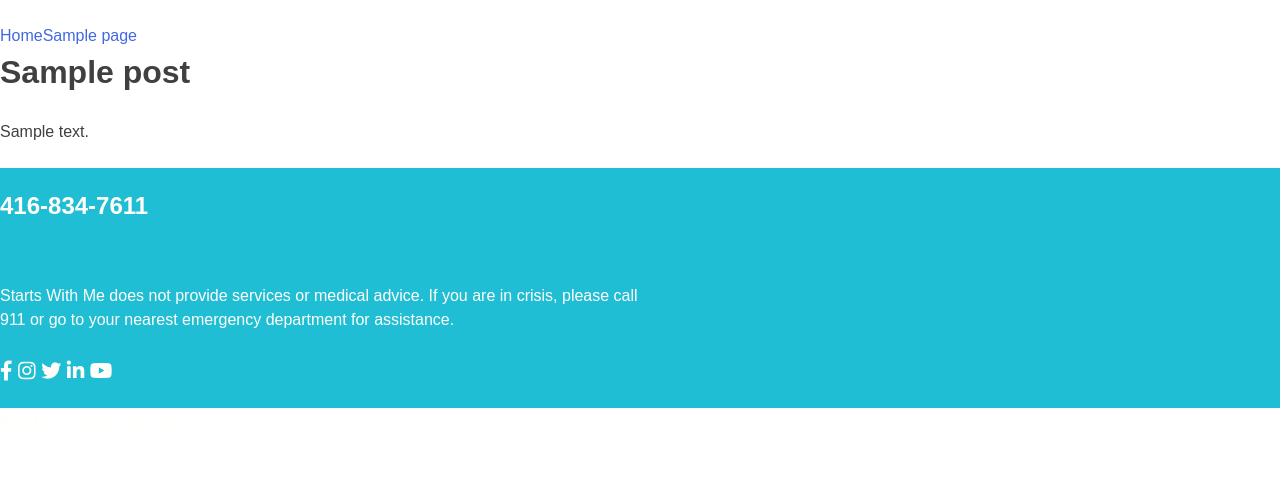
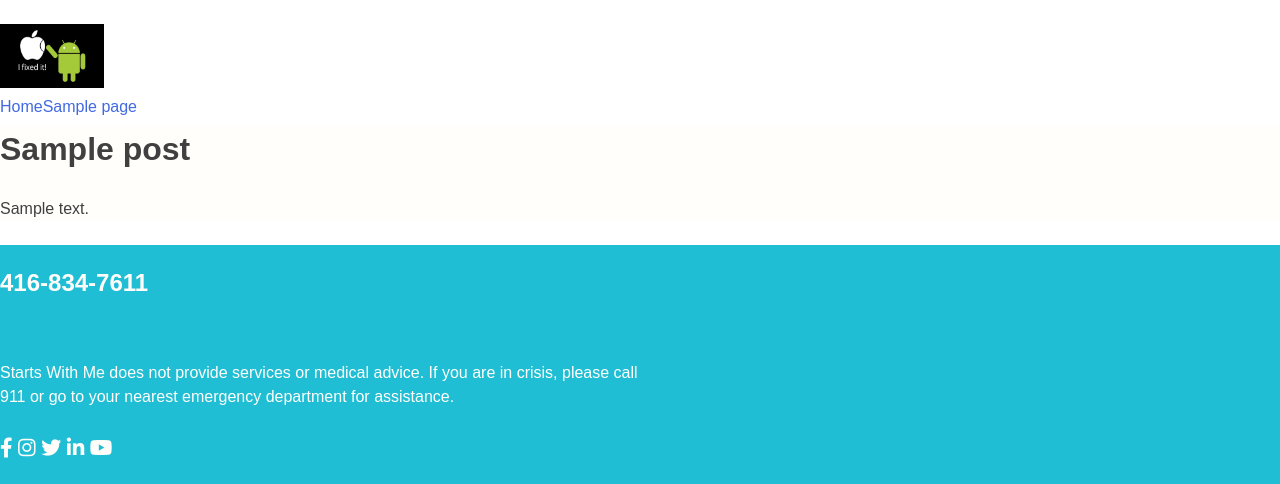
Before and after one commit to redacademy/swm-spring-2019, a WordPress theme: template themes/swm/page.php in a window 1280 px wide. Shown: the top 484 px of the page. Run offline with PHP 8.4 and a stand-in for WordPress, Linux system fonts and the light colour scheme; the site name, menu and one post (Sample post) are stand-ins, and other content is empty; some libraries are stand-ins or nearby versions.

Commit message:
adding styling to footer and header and a temp image, also a new brach test

```diff
--- a/themes/swm/header.php
+++ b/themes/swm/header.php
@@ -27,6 +27,13 @@
 					<p class="site-description"><?php bloginfo( 'description' ); ?></p>
 				</div><!-- .site-branding -->
 
+				<article class="nav-logo">
+						<!-- Need to change image with starts with me logo when we get image from Mike -->
+				<a href="<?php echo esc_url( home_url( '/' ) ); ?>" rel="home">
+				<img  src= "<?php echo get_template_directory_uri() . '/images/temp.jpg'; ?>" class="logo" alt="Starts With Me Inc Logo" > </a>
+				</article>
+
+
 				<nav id="site-navigation" class="main-navigation" role="navigation">
 					<button class="menu-toggle" aria-controls="primary-menu" aria-expanded="false"><?php echo esc_html( 'Primary Menu' ); ?></button>
 					<?php wp_nav_menu( array( 'theme_location' => 'primary', 'menu_id' => 'primary-menu' ) ); ?>
--- a/themes/swm/sass/_header.scss
+++ b/themes/swm/sass/_header.scss
@@ -0,0 +1,13 @@
+.site-content{
+    background-color: #fffefa;
+}
+
+.site-header{
+    height: 80px;
+    width: 100%;
+}
+
+.logo{
+    width: 104px;
+    height: 64px;
+}
--- a/themes/swm/style.css
+++ b/themes/swm/style.css
@@ -43,6 +43,17 @@ Nicolas Gallagher and Jonathan Neal http://necolas.github.com/normalize.css/
 # Page Templates
 	## Front page
 --------------------------------------------------------------*/
+.site-content {
+  background-color: #fffefa; }
+
+.site-header {
+  height: 80px;
+  width: 100%; }
+
+.logo {
+  width: 104px;
+  height: 64px; }
+
 html {
   font-family: sans-serif;
   -webkit-text-size-adjust: 100%;
```
Also changed, not shown: themes/swm/images/temp.jpg (added).
